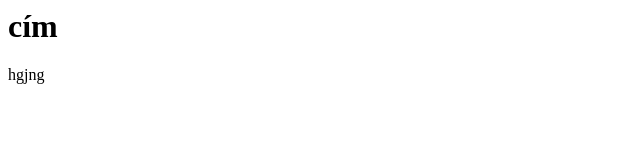
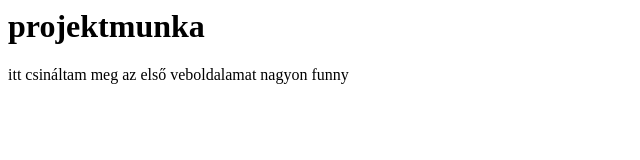
Before and after one commit to turzodorian06/first, a plain HTML site: page index.html in a window 1280 px wide. Shown: the whole page, without its empty margins (0-640 px from the left). Drawn offline with Linux system fonts and the light colour scheme.

Commit message:
Update index.html

```diff
--- a/index.html
+++ b/index.html
@@ -1,2 +1,3 @@
-<h1>cím</h1>
-<p>hgjng</p>
+<h1>projektmunka</h1>
+<p>itt csináltam meg az első veboldalamat
+nagyon funny</p>
```
